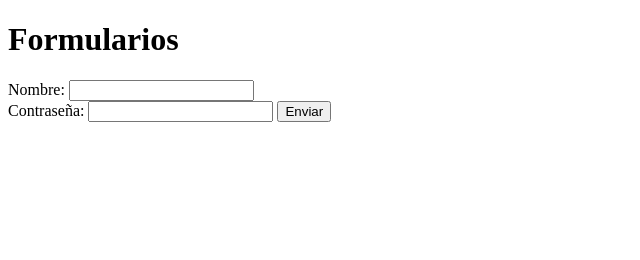
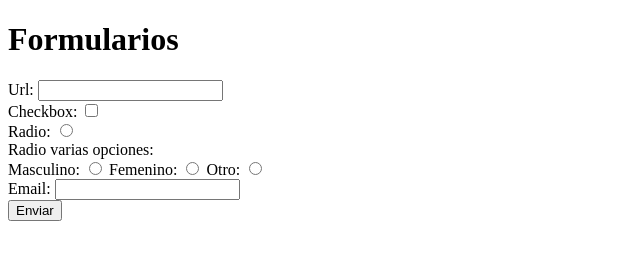
Before and after one commit to Mditran/primer-proyecto2-html-, a plain HTML site: page 09-formularios.html in a window 1280 px wide. Shown: the whole page, without its empty margins (0-640 px from the left). Drawn offline with Linux system fonts and the light colour scheme.

Commit message:
Formularios

```diff
--- a/09-formularios.html
+++ b/09-formularios.html
@@ -18,8 +18,8 @@
 <!--<form action="https://www.google.com/search" method="GET">-->
 
     <!-- <form method="GET" action = "https://express-server-method.herokuapp.com/"> -->
-
-            <form method="POST" action = "https://express-server-method.herokuapp.com/">
+<!-- <form method="POST" action = "https://express-server-method.herokuapp.com/"> -->
+    <form>
 
     <!-- Recibir informacion -->
     <!--<input>-->
@@ -32,14 +32,57 @@
     </label>
     -->
     <!-- Es mas recomendable, permite independencia -->
-    <label for="name">Nombre: </label>
-    <!--<input type="text" id="name" name="q"> -->
+    <!-- Enviar al servidor con los name (importante no olvidar) -->
+    <!-- <label for="name">Nombre: </label> -->
+
+    <!-- Enviar a google -->
+    <!--<input type="text" id="name" name="q">
     <input type="text" id="name" name="nombre">
 
     <br>
     <label for="password">Contraseña: </label>
-    <input type="password" id="password" name="password">
+    <input type="password" id="password" name="password">  -->
 
+<!-- Agrupacion -->
+<!--         <fieldset>
+            <legend>Datos personales</legend>
+            <label for="name">Nombre: </label>
+            <input type="text" id="name" name="nombre">
+            <br>
+            <label for="password">Contraseña: </label>
+            <input type="password" id="password" name="password">
+        </fieldset>
+        <fieldset>
+            <legend>Direccion</legend>
+            <label for="direccion">Direccion: </label>
+            <input type="text" id="direccion" name="direccion">
+            <br>
+            <label for="ciudad">Ciudad: </label>
+            <input type="text" id="ciudad" name="ciudad">
+        </fieldset> -->
+
+
+        <!-- Inputs -->
+        <label for="url">Url: </label>
+        <input type="url" id="url">
+        <br>
+        <label for="check">Checkbox: </label>
+        <input type="checkbox" id="check">
+        <br>
+        <label for="radio">Radio: </label>
+        <input type="radio" id="radio">
+        <br>
+        <label for="radio">Radio varias opciones: </label>
+        <br>
+        Masculino: <input type="radio" name="genero">
+        Femenino: <input type="radio" name="genero">
+        Otro: <input type="radio" name="genero">
+        <br>
+        <label for="email">Email: </label>
+        <input type="email" id="email">
+
+
+    <br>
     <!-- Opcion 1 -->
     <button>Enviar</button>
 
```
